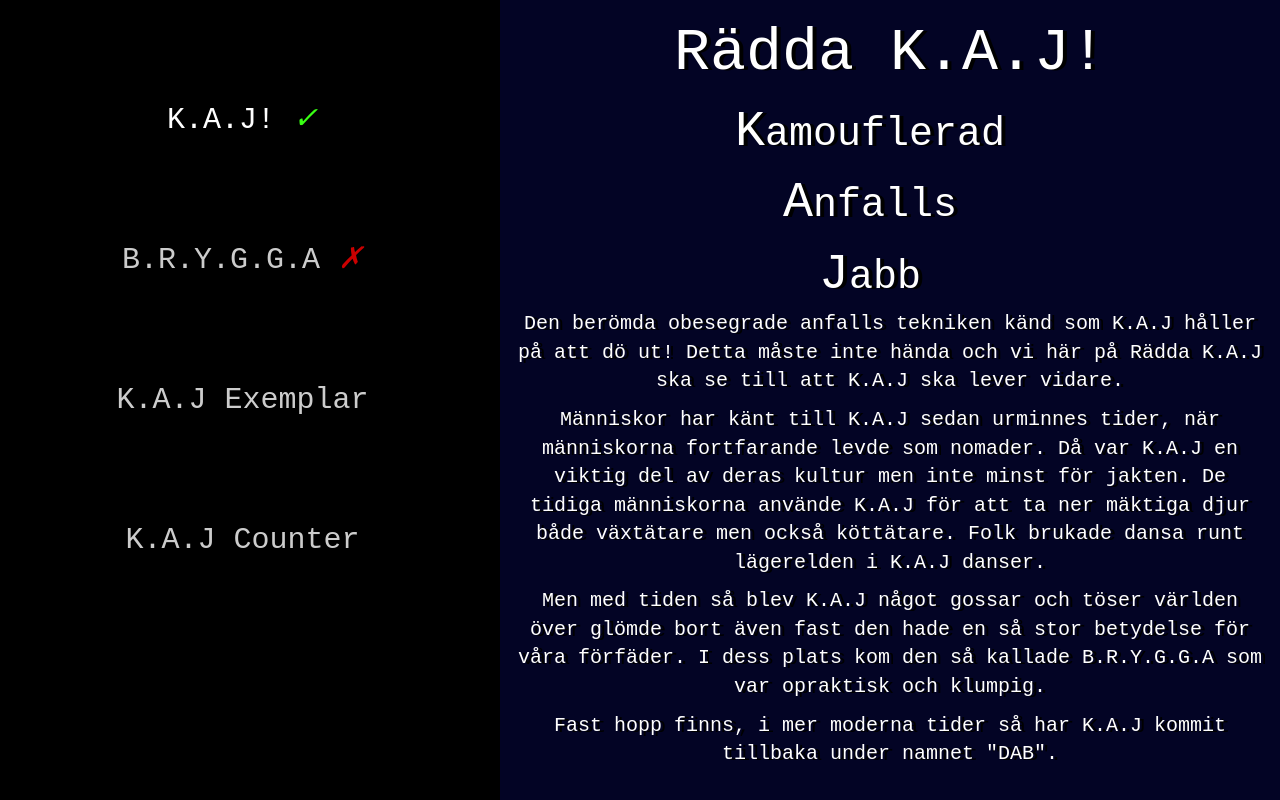
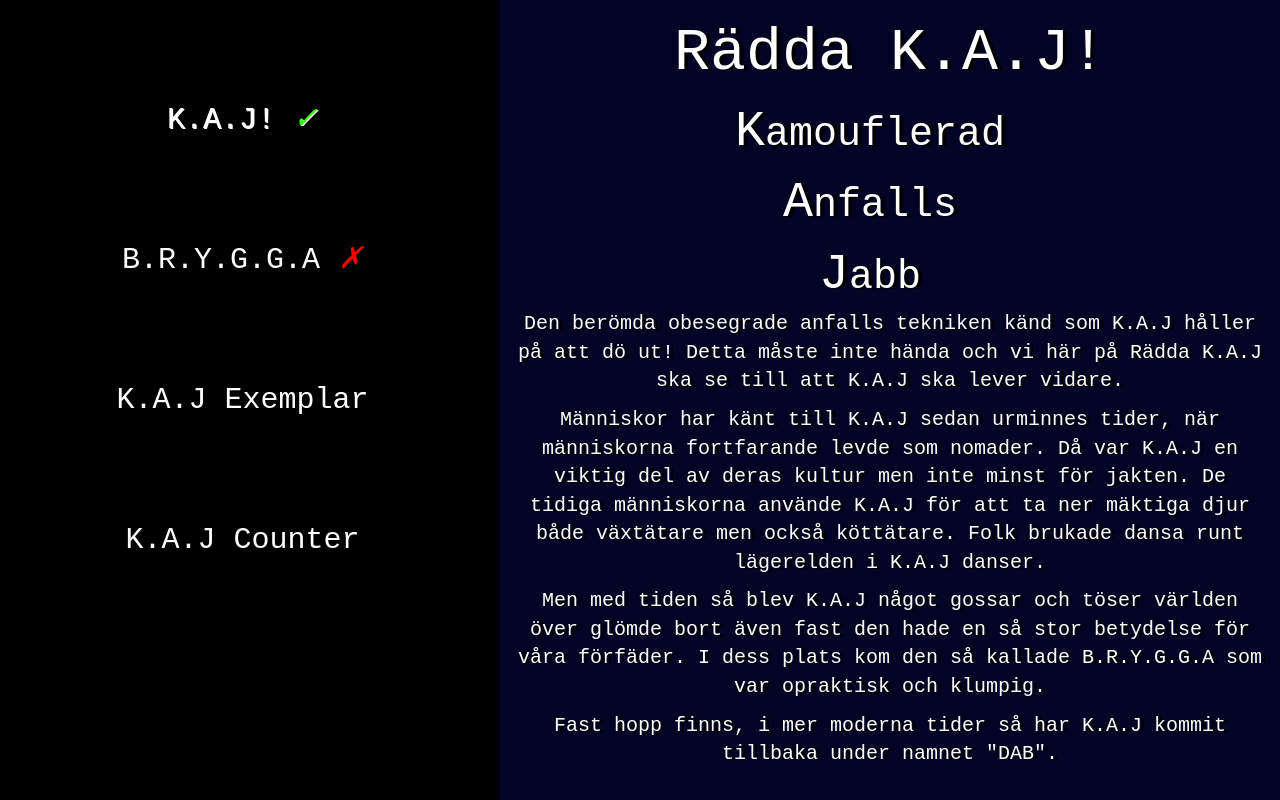
Before and after one commit to sniperkattenSkol/kajquestionmark, a plain HTML site: page index.html in a window 1280 px wide. In both pictures the pointer is over the link 232 px from the left and 120 px from the top of the page. Shown: the top 800 px of the page. Drawn offline with nearby package versions, Linux system fonts and the light colour scheme; a web font is replaced by a local one.

Commit message:
Add files via upload
Added inspiration

```diff
--- a/css/kaj.css
+++ b/css/kaj.css
@@ -53,14 +53,13 @@ p {
 	text-decoration: none;
 	color: white;
 	font-size: 30px;
-	opacity: 0.8;
 	transition: 0.2s;
 
 }
 
 .sidebar-nav li a:hover{
 	background: black;
-	opacity: 1;
+	text-shadow: 1px 1px white;
 
 }
 .spanalign {
```
Also changed, not shown: index.html (+6 -0 lines).
